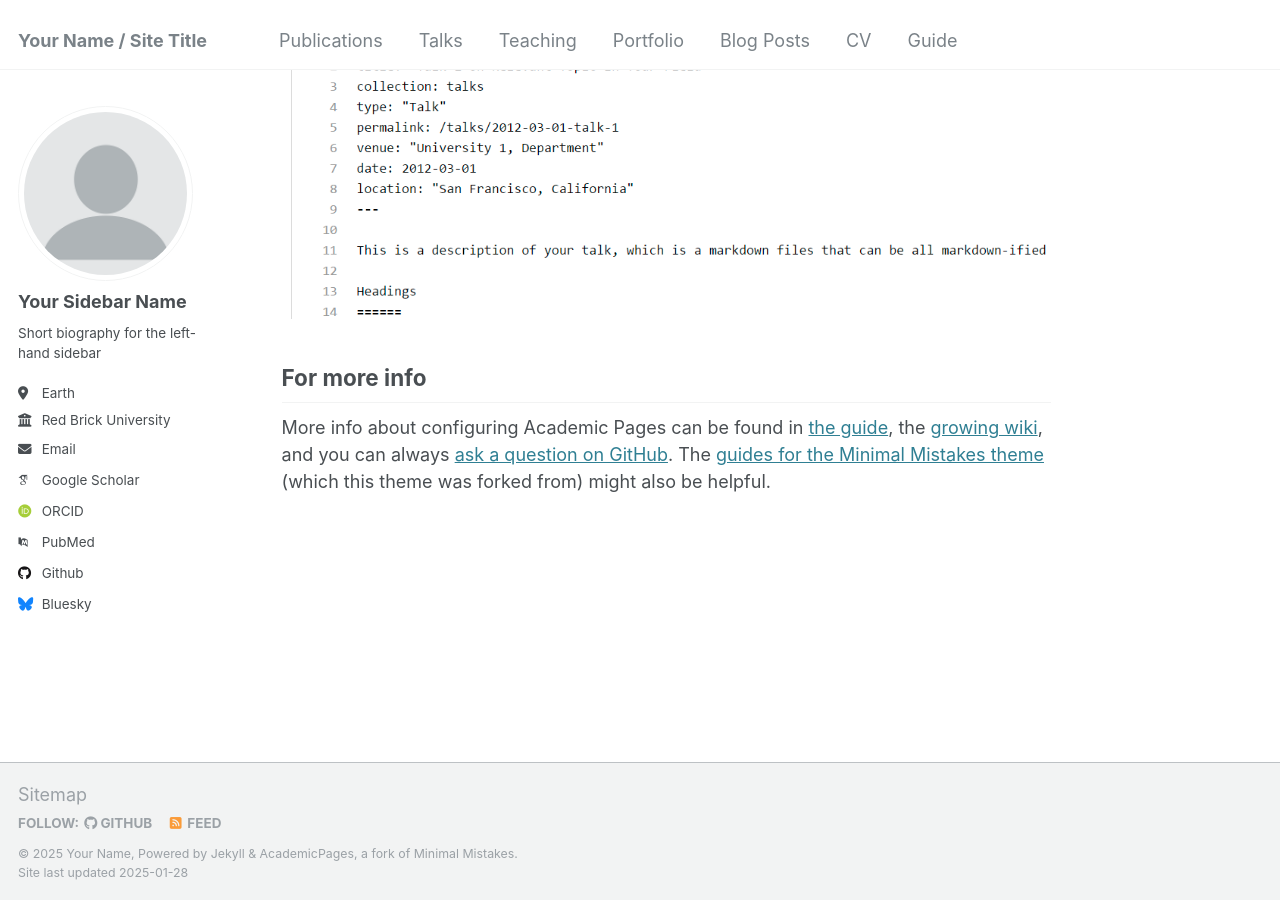
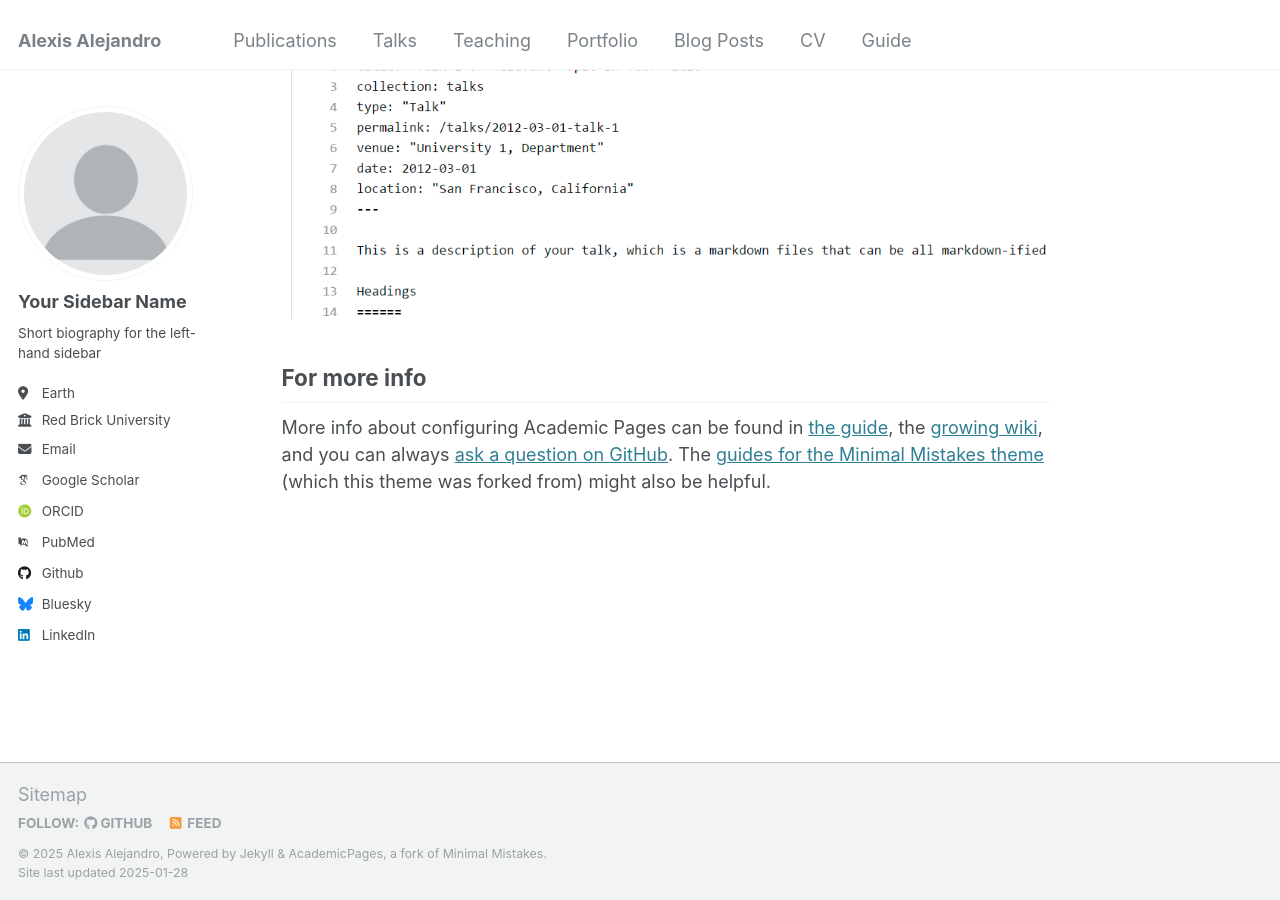
Before and after one commit to AlexisA3400/AlexisA3400.github.io, a Jekyll site: the page built from _pages/about.md, in a window 1280 px wide and 900 px high, scrolled down 2643 px. Built offline with Jekyll 4.4.1, drawn with Linux system fonts in a browser that asks for light colours; some web fonts are replaced.

Commit message:
_config.yml

```diff
--- a/_config.yml
+++ b/_config.yml
@@ -8,11 +8,11 @@
 
 # Basic Site Settings
 locale                   : "en-US"
-title                    : "Your Name / Site Title"
+title                    : "Alexis Alejandro"
 title_separator          : "-"
-name                     : &name "Your Name"
-description              : &description "personal description"
-url                      : https://academicpages.github.io # the base hostname & protocol for your site e.g. "https://[your GitHub username].github.io"
+name                     : &name "Alexis Alejandro"
+description              : &description "Hi, my name is Alexis Alejandro and I am a senior at the University of Houston!"
+url                      : https://alexisa3400.github.io # the base hostname & protocol for your site e.g. "https://[your GitHub username].github.io"
 baseurl                  : "" # the subpath of your site, e.g. "/blog"
 repository               : "academicpages/academicpages.github.io"
 
@@ -58,7 +58,7 @@ author:
   keybase          : # Username
   instagram        : # Username
   lastfm           : # Username
-  linkedin         : # Username
+  linkedin         : "https://www.linkedin.com/in/alexis-alejandro-6016331a2?lipi=urn%3Ali%3Apage%3Ad_flagship3_profile_view_base%3BdGAmf7B9TXqXkq61GXXxPQ%3D%3D"# Username
   mastodon         : # URL
   medium           : # URL
   pinterest        : # Username
```
